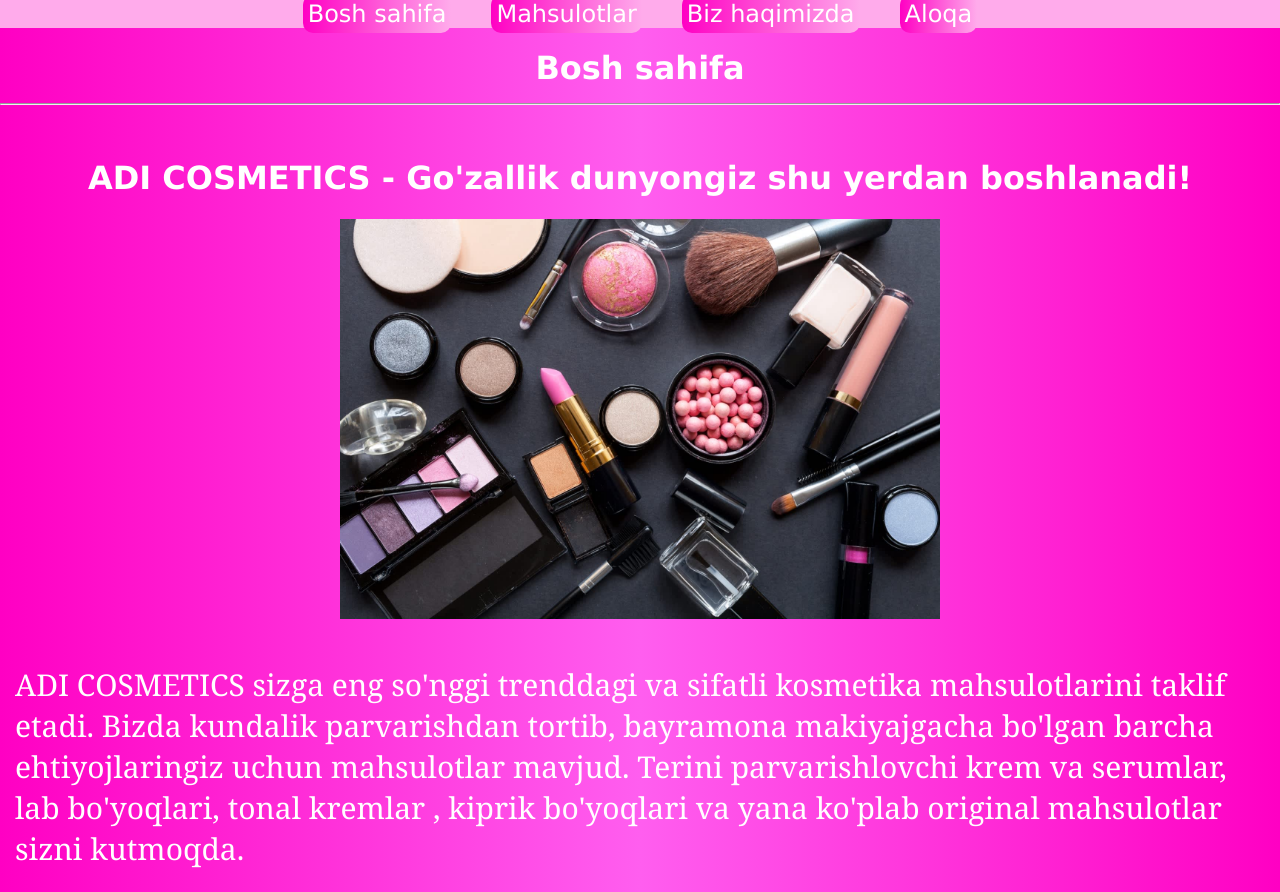
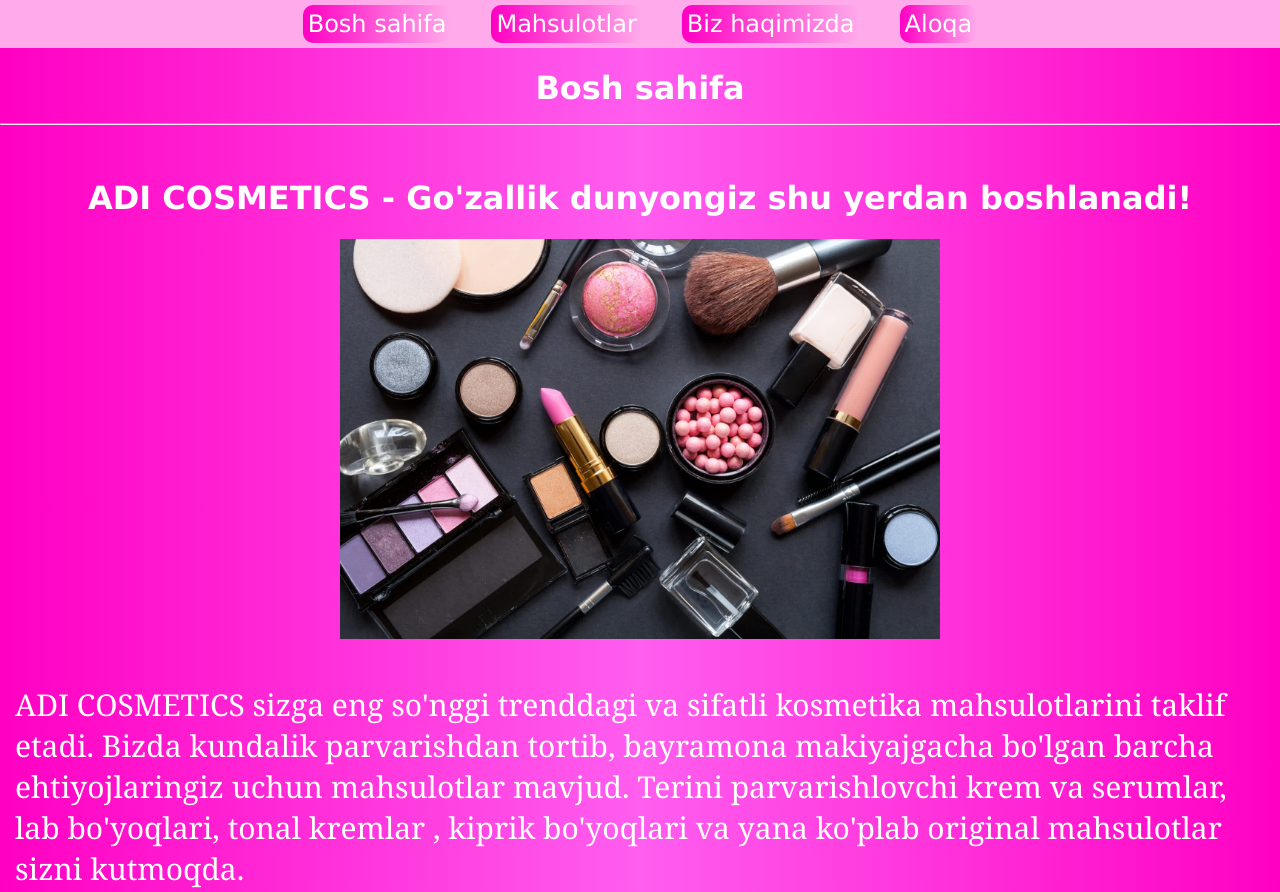
Before and after one commit to axmedovsherzod2011-ops/ADI-COSMETICS, a plain HTML site: page index.html in a window 1280 px wide. Shown: the top 892 px of the page. Drawn offline with Linux system fonts and the light colour scheme.

Commit message:
Update index.html

```diff
--- a/index.html
+++ b/index.html
@@ -18,8 +18,9 @@
         nav{
             width: 100%;
             background-color: rgb(255, 171, 235);
-            padding: 0 10;
+            padding: 10px 0px;
             text-align: center;
+            position: static;
         }
 
         nav ul {
```
